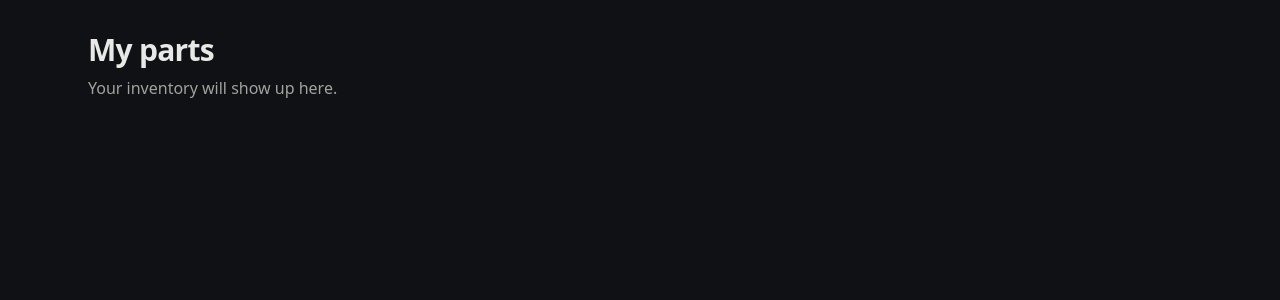
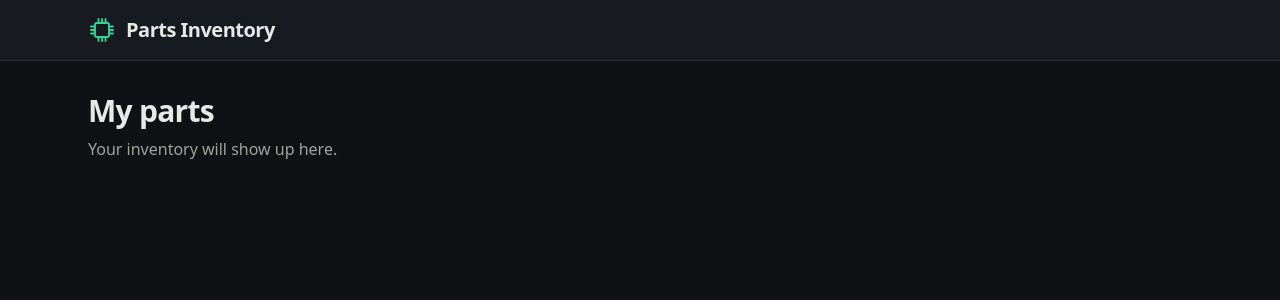
Before and after one commit to flaviofersu-pixel/electronics-parts-inventory, a Next.js app: page / in a window 1280 px wide. Shown: the top 300 px of the page. Built offline with nearby package versions, Linux system fonts and the light colour scheme.

Commit message:
feat: add site header

```diff
--- a/src/app/layout.tsx
+++ b/src/app/layout.tsx
@@ -1,5 +1,6 @@
 import type { Metadata } from "next";
 import { Inter, JetBrains_Mono, Space_Grotesk } from "next/font/google";
+import { SiteHeader } from "@/components/SiteHeader";
 import "./globals.css";
 
 const inter = Inter({
@@ -32,6 +33,7 @@ export default function RootLayout({
       <body
         className={`${inter.variable} ${spaceGrotesk.variable} ${jetbrainsMono.variable} min-h-screen antialiased`}
       >
+        <SiteHeader />
         {children}
       </body>
     </html>
--- /dev/null
+++ b/src/components/ChipIcon.tsx
@@ -0,0 +1,19 @@
+type ChipIconProps = {
+  className?: string;
+};
+
+export function ChipIcon({ className }: ChipIconProps) {
+  return (
+    <svg
+      className={className}
+      viewBox="0 0 24 24"
+      fill="none"
+      stroke="currentColor"
+      strokeWidth={1.6}
+      aria-hidden="true"
+    >
+      <rect x="6" y="6" width="12" height="12" rx="1.5" />
+      <path d="M9 2v4M12 2v4M15 2v4M9 18v4M12 18v4M15 18v4M2 9h4M2 12h4M2 15h4M18 9h4M18 12h4M18 15h4" />
+    </svg>
+  );
+}
--- /dev/null
+++ b/src/components/SiteHeader.tsx
@@ -0,0 +1,17 @@
+import Link from "next/link";
+import { ChipIcon } from "./ChipIcon";
+
+export function SiteHeader() {
+  return (
+    <header className="border-b border-border bg-surface">
+      <div className="mx-auto flex max-w-6xl flex-wrap items-center justify-between gap-4 px-6 py-4">
+        <Link href="/" className="flex items-center gap-2.5">
+          <ChipIcon className="h-7 w-7 text-accent" />
+          <span className="font-display text-xl font-bold tracking-tight">
+            Parts Inventory
+          </span>
+        </Link>
+      </div>
+    </header>
+  );
+}
```
